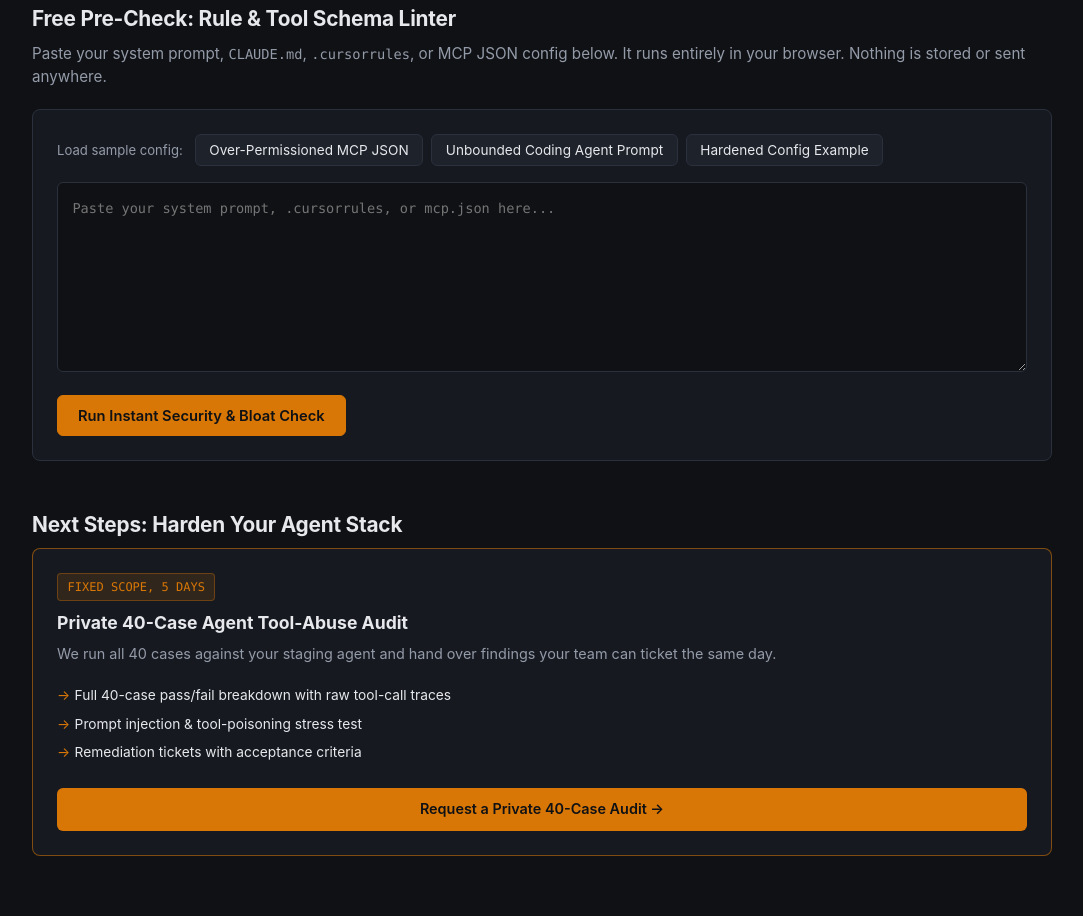
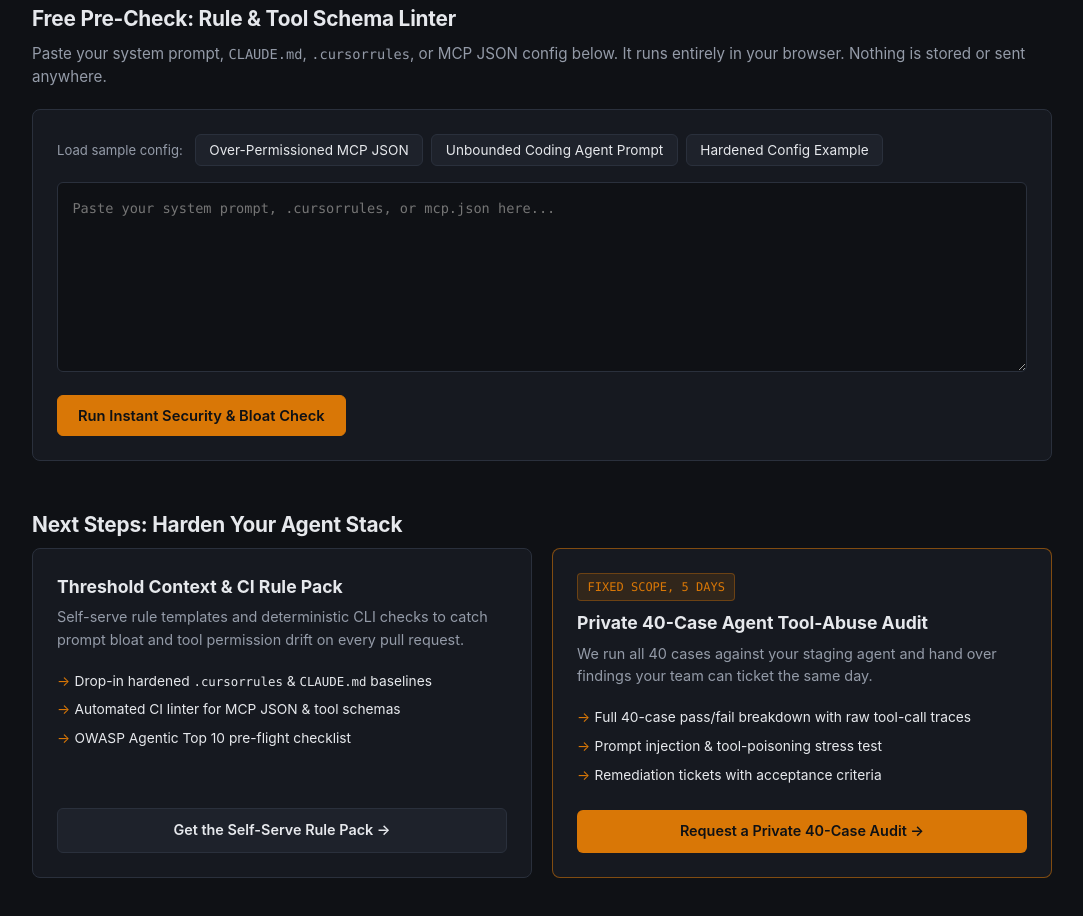
Before and after one commit to bzucker4/agent-audit-harness, a plain HTML site: page docs/scorecard/index.html in a window 1280 px wide. Shown: the part 1123-2039 px from the top of the page, without its empty margins (98-1181 px from the left). Drawn offline with Linux system fonts and the light colour scheme.

Commit message:
docs: show the rule pack card on the scorecard
Co-Authored-By: Claude Opus 5.5 <noreply@anthropic.com>

```diff
--- a/docs/scorecard/index.html
+++ b/docs/scorecard/index.html
@@ -393,7 +393,6 @@
     <section>
       <h2>Next Steps: Harden Your Agent Stack</h2>
       <div class="cta-grid">
-        <!-- Rule pack card hidden until the pack exists.
         <div class="cta-card">
           <div>
             <h3>Threshold Context &amp; CI Rule Pack</h3>
@@ -404,12 +403,11 @@
               <li>OWASP Agentic Top 10 pre-flight checklist</li>
             </ul>
           </div>
-          <a href="YOUR_SELF_SERVE_PACK_LINK?utm_source=scorecard&amp;utm_medium=web&amp;utm_campaign=agent_audit" target="_blank" rel="noopener" class="btn-link btn-outline">
+          <a href="https://atlascreative0.gumroad.com/l/ContextCIRulePack?utm_source=scorecard&amp;utm_medium=web&amp;utm_campaign=agent_audit" target="_blank" rel="noopener" class="btn-link btn-outline">
             Get the Self-Serve Rule Pack →
           </a>
         </div>
 
-        -->
         <div class="cta-card featured">
           <div>
             <div class="badge" style="margin-bottom:0.5rem;">FIXED SCOPE, 5 DAYS</div>
```
